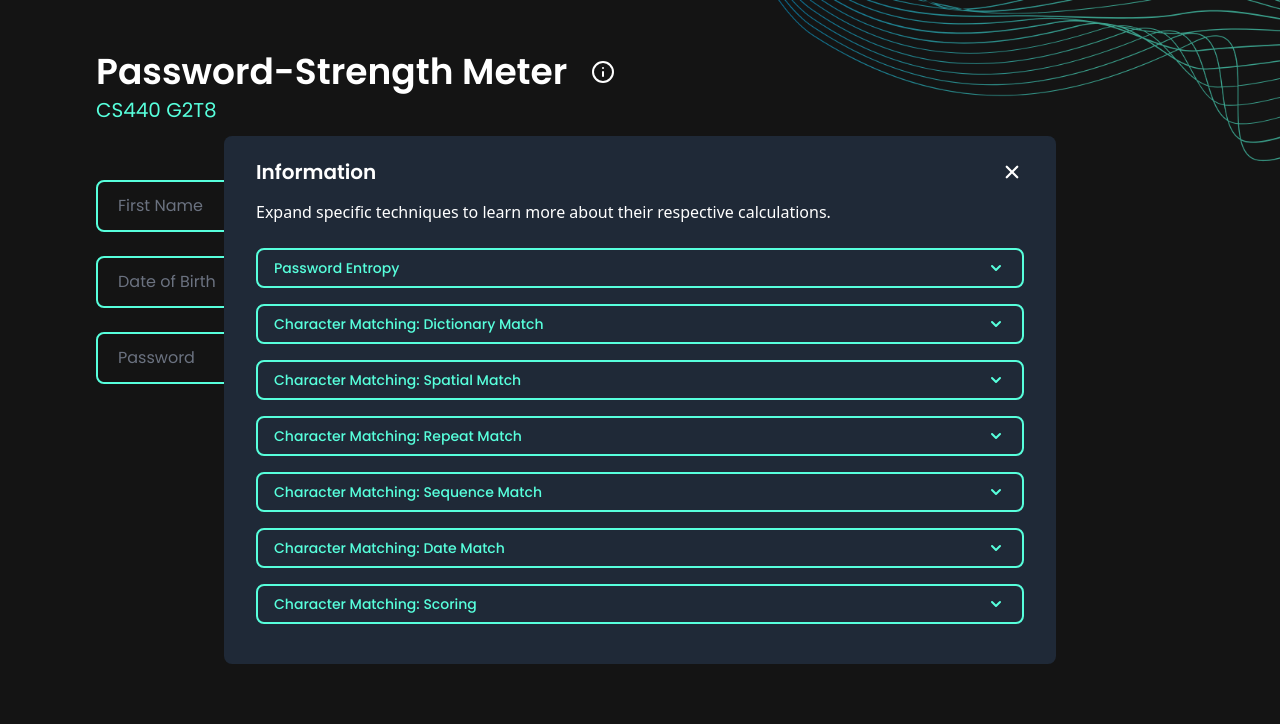
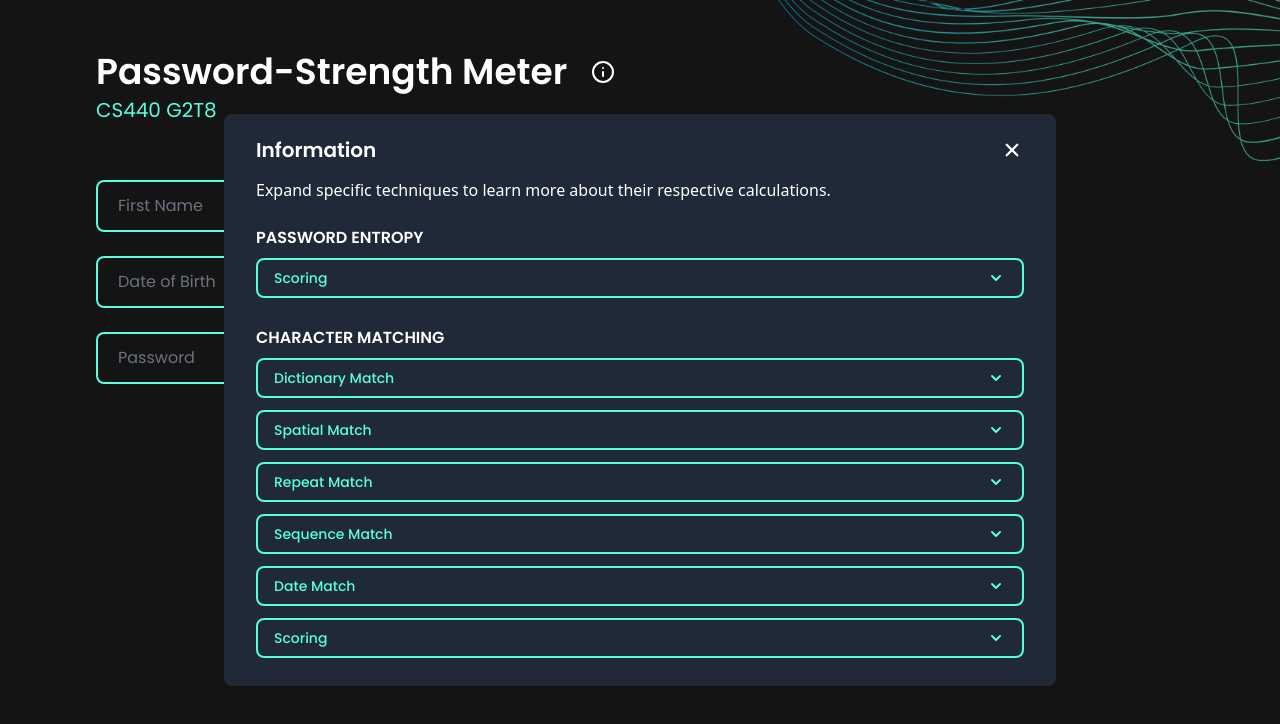
Before and after one commit to felicepng/password-strength-meter, a Next.js app: page / in a window 1280 px wide. Shown: the top 724 px of the page. Built offline with nearby package versions, Linux system fonts and the light colour scheme.

Commit message:
style: Edit modal UI

```diff
--- a/pages/index.tsx
+++ b/pages/index.tsx
@@ -84,11 +84,12 @@ const Home: NextPage = () => {
                     </p>
                   </div>
 
+                  <div className="text-white font-poppins-semibold mb-2">PASSWORD ENTROPY</div>
                   <Disclosure>
                     {({ open }) => (
-                      <div className="mb-4">
+                      <div className="mb-7">
                         <Disclosure.Button className="flex justify-between w-full px-4 py-2 text-sm font-poppins-medium text-left text-secondary border-2 border-secondary rounded-lg hover:border-tertiary focus:outline-none">
-                          <span>Password Entropy</span>
+                          <span>Scoring</span>
                           <HiChevronDown
                             className={`${open ? 'transform rotate-180' : ''
                               } w-5 h-5 text-secondary`}
@@ -105,11 +106,13 @@ const Home: NextPage = () => {
                       </div>
                     )}
                   </Disclosure>
+
+                  <div className="text-white font-poppins-semibold mb-2">CHARACTER MATCHING</div>
                   <Disclosure>
                     {({ open }) => (
-                      <div className="mb-4">
+                      <div className="mb-3">
                         <Disclosure.Button className="flex justify-between w-full px-4 py-2 text-sm font-poppins-medium text-left text-secondary border-2 border-secondary rounded-lg hover:border-tertiary focus:outline-none">
-                          <span>Character Matching: Dictionary Match</span>
+                          <span>Dictionary Match</span>
                           <HiChevronDown
                             className={`${open ? 'transform rotate-180' : ''
                               } w-5 h-5 text-secondary`}
@@ -131,9 +134,9 @@ const Home: NextPage = () => {
                   </Disclosure>
                   <Disclosure>
                     {({ open }) => (
-                      <div className="mb-4">
+                      <div className="mb-3">
                         <Disclosure.Button className="flex justify-between w-full px-4 py-2 text-sm font-poppins-medium text-left text-secondary border-2 border-secondary rounded-lg hover:border-tertiary focus:outline-none">
-                          <span>Character Matching: Spatial Match</span>
+                          <span>Spatial Match</span>
                           <HiChevronDown
                             className={`${open ? 'transform rotate-180' : ''
                               } w-5 h-5 text-secondary`}
@@ -147,9 +150,9 @@ const Home: NextPage = () => {
                   </Disclosure>
                   <Disclosure>
                     {({ open }) => (
-                      <div className="mb-4">
+                      <div className="mb-3">
                         <Disclosure.Button className="flex justify-between w-full px-4 py-2 text-sm font-poppins-medium text-left text-secondary border-2 border-secondary rounded-lg hover:border-tertiary focus:outline-none">
-                          <span>Character Matching: Repeat Match</span>
+                          <span>Repeat Match</span>
                           <HiChevronDown
                             className={`${open ? 'transform rotate-180' : ''
                               } w-5 h-5 text-secondary`}
@@ -163,9 +166,9 @@ const Home: NextPage = () => {
                   </Disclosure>
                   <Disclosure>
                     {({ open }) => (
-                      <div className="mb-4">
+                      <div className="mb-3">
                         <Disclosure.Button className="flex justify-between w-full px-4 py-2 text-sm font-poppins-medium text-left text-secondary border-2 border-secondary rounded-lg hover:border-tertiary focus:outline-none">
-                          <span>Character Matching: Sequence Match</span>
+                          <span>Sequence Match</span>
                           <HiChevronDown
                             className={`${open ? 'transform rotate-180' : ''
                               } w-5 h-5 text-secondary`}
@@ -179,9 +182,9 @@ const Home: NextPage = () => {
                   </Disclosure>
                   <Disclosure>
                     {({ open }) => (
-                      <div className="mb-4">
+                      <div className="mb-3">
                         <Disclosure.Button className="flex justify-between w-full px-4 py-2 text-sm font-poppins-medium text-left text-secondary border-2 border-secondary rounded-lg hover:border-tertiary focus:outline-none">
-                          <span>Character Matching: Date Match</span>
+                          <span>Date Match</span>
                           <HiChevronDown
                             className={`${open ? 'transform rotate-180' : ''
                               } w-5 h-5 text-secondary`}
@@ -195,9 +198,9 @@ const Home: NextPage = () => {
                   </Disclosure>
                   <Disclosure>
                     {({ open }) => (
-                      <div className="mb-4">
+                      <div className="mb-1">
                         <Disclosure.Button className="flex justify-between w-full px-4 py-2 text-sm font-poppins-medium text-left text-secondary border-2 border-secondary rounded-lg hover:border-tertiary focus:outline-none">
-                          <span>Character Matching: Scoring</span>
+                          <span>Scoring</span>
                           <HiChevronDown
                             className={`${open ? 'transform rotate-180' : ''
                               } w-5 h-5 text-secondary`}
```
